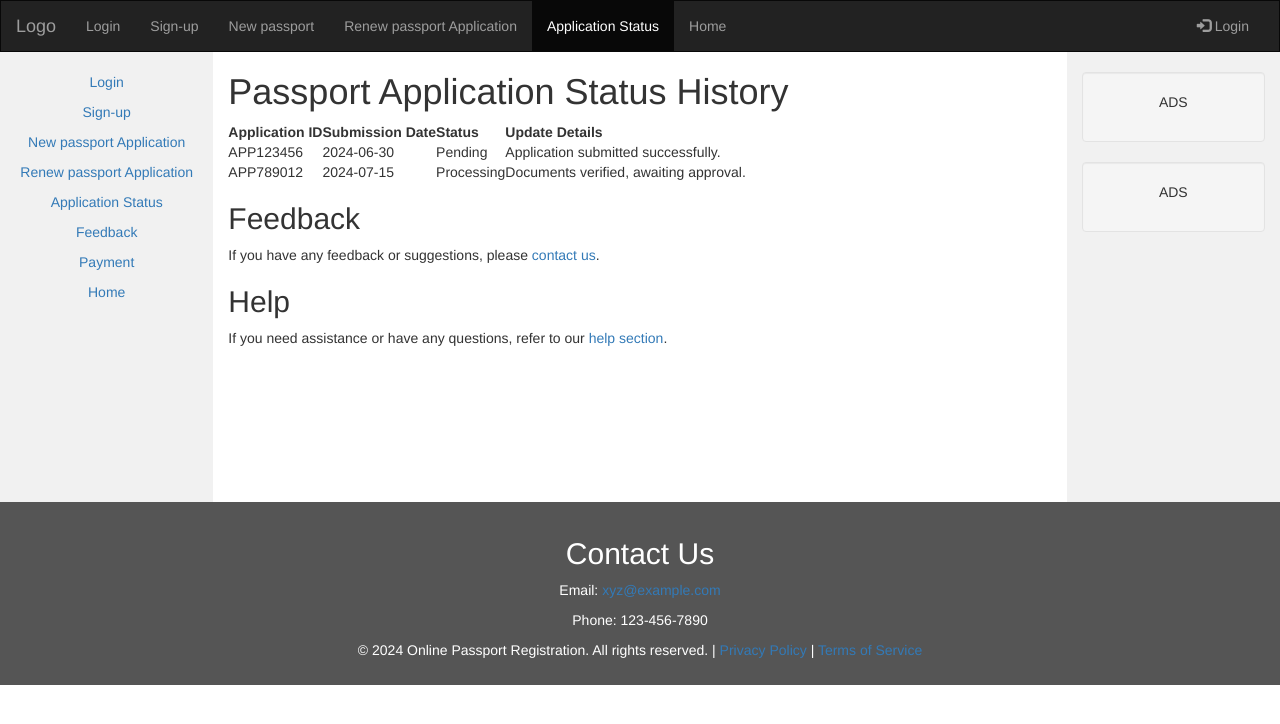
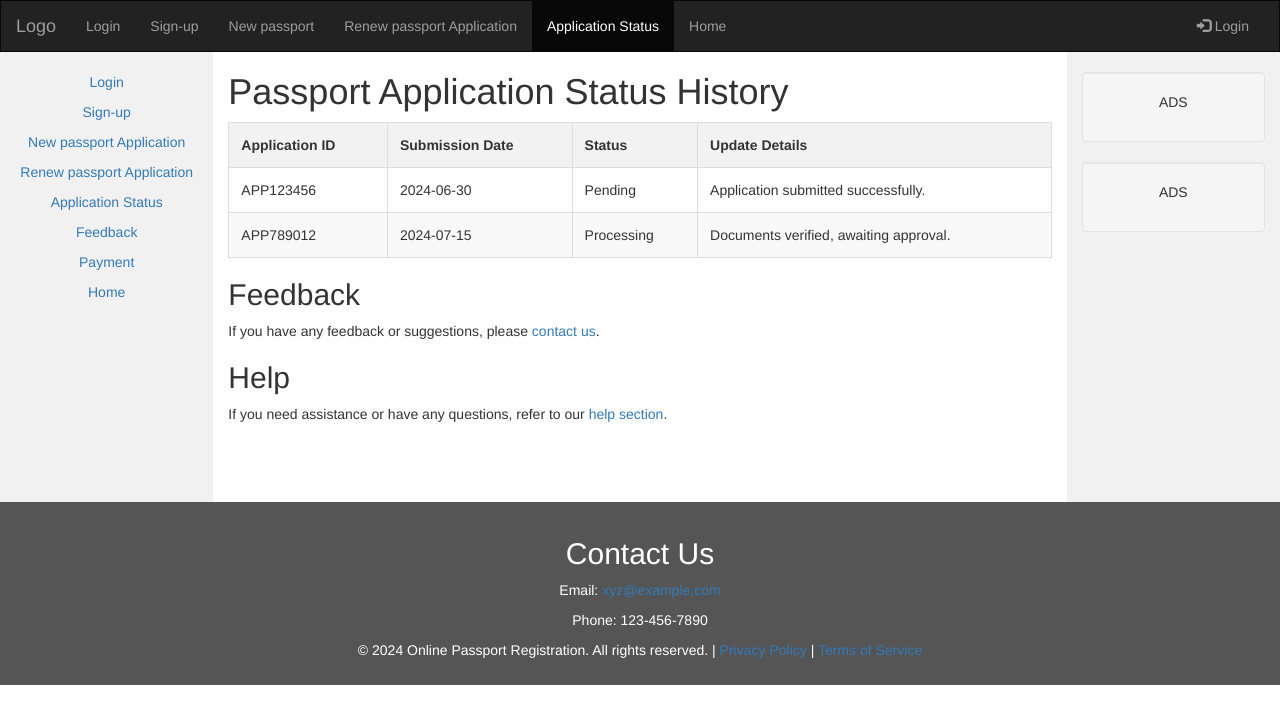
Before and after one commit to Shwetawaghulde/Passport_application, a plain HTML site: page ApplicationStatus1.html in a window 1280 px wide. Drawn offline with nearby package versions, Linux system fonts and the light colour scheme.

Commit message:
Modifies the file

```diff
--- a/ApplicationStatus1.html
+++ b/ApplicationStatus1.html
@@ -39,6 +39,25 @@
       }
       .row.content {height:auto;}
     }
+
+    /* Add padding to table cells for better spacing */
+    table {
+      width: 100%;
+      border-collapse: collapse;
+    }
+
+    th, td {
+      padding: 12px;
+      border: 1px solid #ddd;
+    }
+
+    th {
+      background-color: #f2f2f2;
+    }
+
+    tr:nth-child(even) {
+      background-color: #f9f9f9;
+    }
   </style>
 </head>
 <body>
@@ -55,12 +74,11 @@
     </div>
     <div class="collapse navbar-collapse" id="myNavbar">
         <ul class="nav navbar-nav justify-content">
-            <li ><a href="loginpage1.html">Login</a></li>
+            <li><a href="loginpage1.html">Login</a></li>
             <li><a href="sign-up.html">Sign-up</a></li>
             <li><a href="NewApplication1.html">New passport</a></li>
             <li><a href="RenewApplication1.html">Renew passport Application</a></li>
             <li class="active"><a href="ApplicationStatus.html">Application Status</a></li>
-
             <li><a href="homepage1.html">Home</a></li>
           </ul>
           <ul class="nav navbar-nav navbar-right">
@@ -78,10 +96,10 @@
         <p><a href="NewApplication1.html">New passport Application</a></p>
         <p><a href="RenewApplication1.html">Renew passport Application</a></p>
         <p><a href="ApplicationStatus1.html">Application Status</p>
-          <p><a href="feedback1.html">Feedback</a></p>
-            <p><a href="payment1.html">Payment</a></p>
+        <p><a href="feedback1.html">Feedback</a></p>
+        <p><a href="payment1.html">Payment</a></p>
         <p><a href="homepage1.html">Home</a></p>
-      </div>
+    </div>
     <div class="col-sm-8 text-left">
         <header>
             <h1>Passport Application Status History</h1>
```
